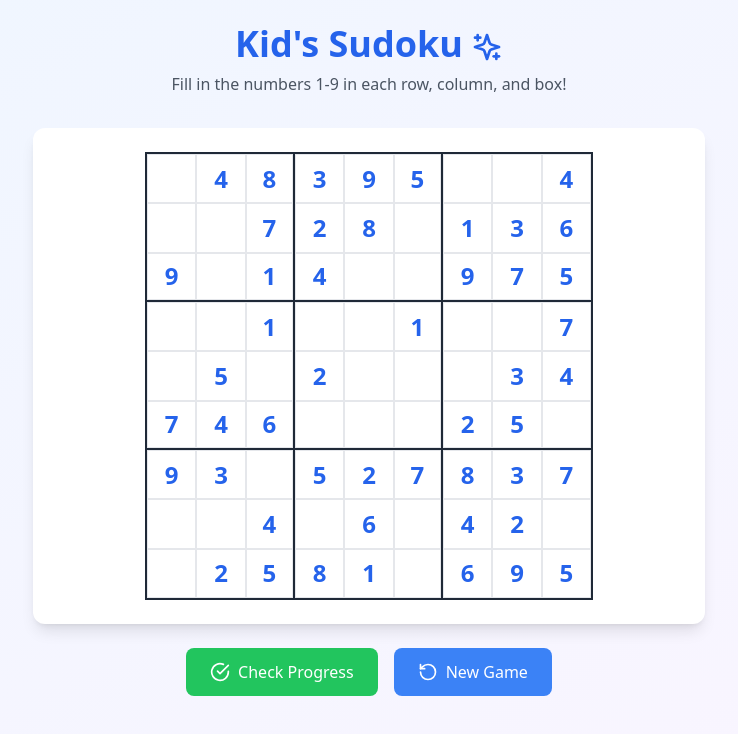
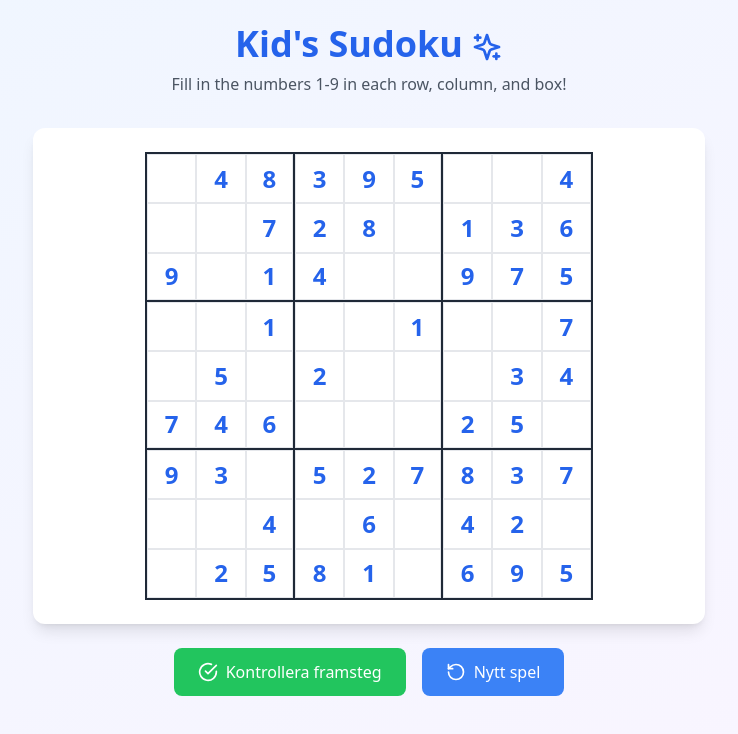
Before and after one commit to corroleaus/kids-sudoku, a React (Vite) app: page / in a window 1280 px wide. Shown: the top 734 px of the page, without its empty margins (271-1009 px from the left). Built offline with nearby package versions, Linux system fonts and the light colour scheme.

Commit message:
feat: Translate button texts to Swedish

```diff
--- a/src/App.tsx
+++ b/src/App.tsx
@@ -126,14 +126,14 @@ function App() {
             className="flex items-center gap-2 px-6 py-3 bg-green-500 text-white rounded-lg hover:bg-green-600 transition-colors"
           >
             <CheckCircle className="h-5 w-5" />
-            Check Progress
+            Kontrollera framsteg
           </button>
           <button
             onClick={initializeGame}
             className="flex items-center gap-2 px-6 py-3 bg-blue-500 text-white rounded-lg hover:bg-blue-600 transition-colors"
           >
             <RotateCcw className="h-5 w-5" />
-            New Game
+            Nytt spel
           </button>
         </div>
 
@@ -149,7 +149,7 @@ function App() {
                 onClick={initializeGame}
                 className="px-6 py-3 bg-blue-500 text-white rounded-lg hover:bg-blue-600 transition-colors"
               >
-                Play Again
+                Spela igen
               </button>
             </div>
           </div>
```
